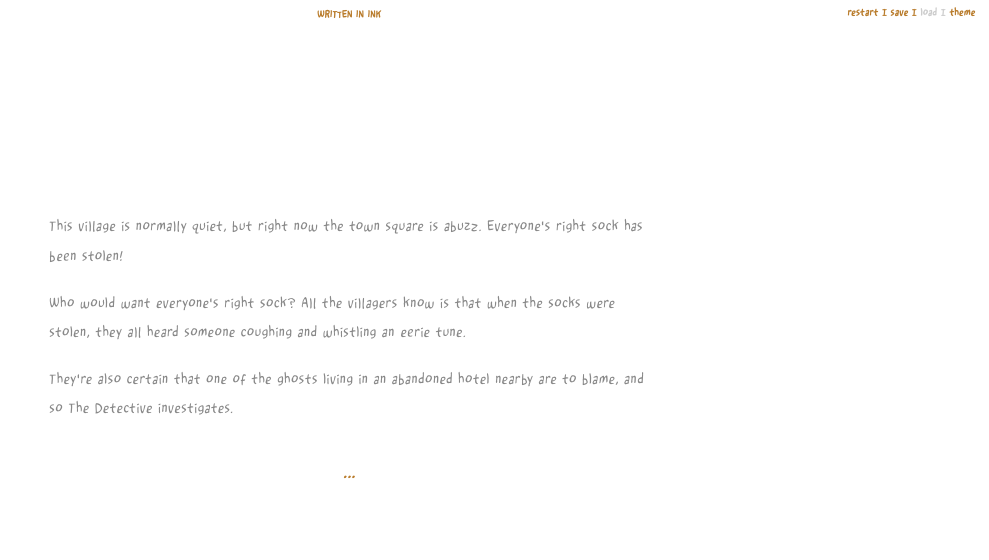
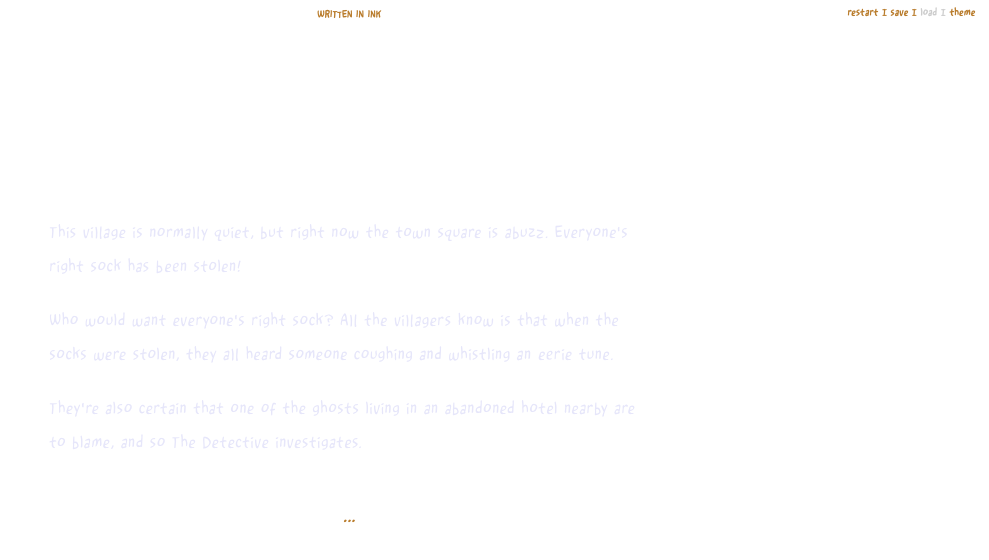
Before and after one commit to Ajalegri/split1, a plain HTML site: page main/index.html in a window 1280 px wide. Shown: the whole page, without its empty margins (291-1280 px from the left). Drawn offline with Linux system fonts and the light colour scheme; a web font is replaced by a local one.

Commit message:
font color and size stuff

```diff
--- a/main/style.css
+++ b/main/style.css
@@ -114,8 +114,8 @@ h2 {
 }
 
 p {
-    font-size: 13pt;
-    color: #888;
+    font-size: 15pt;
+    color: lavender;
     line-height: 1.7em;
     font-weight: lighter;
 }
@@ -248,7 +248,7 @@ body.dark {
 }
 
 .dark a {
-    color: #cc8f1a;
+    color: purple;
     transition: color 0.6s;
 }
 
```
